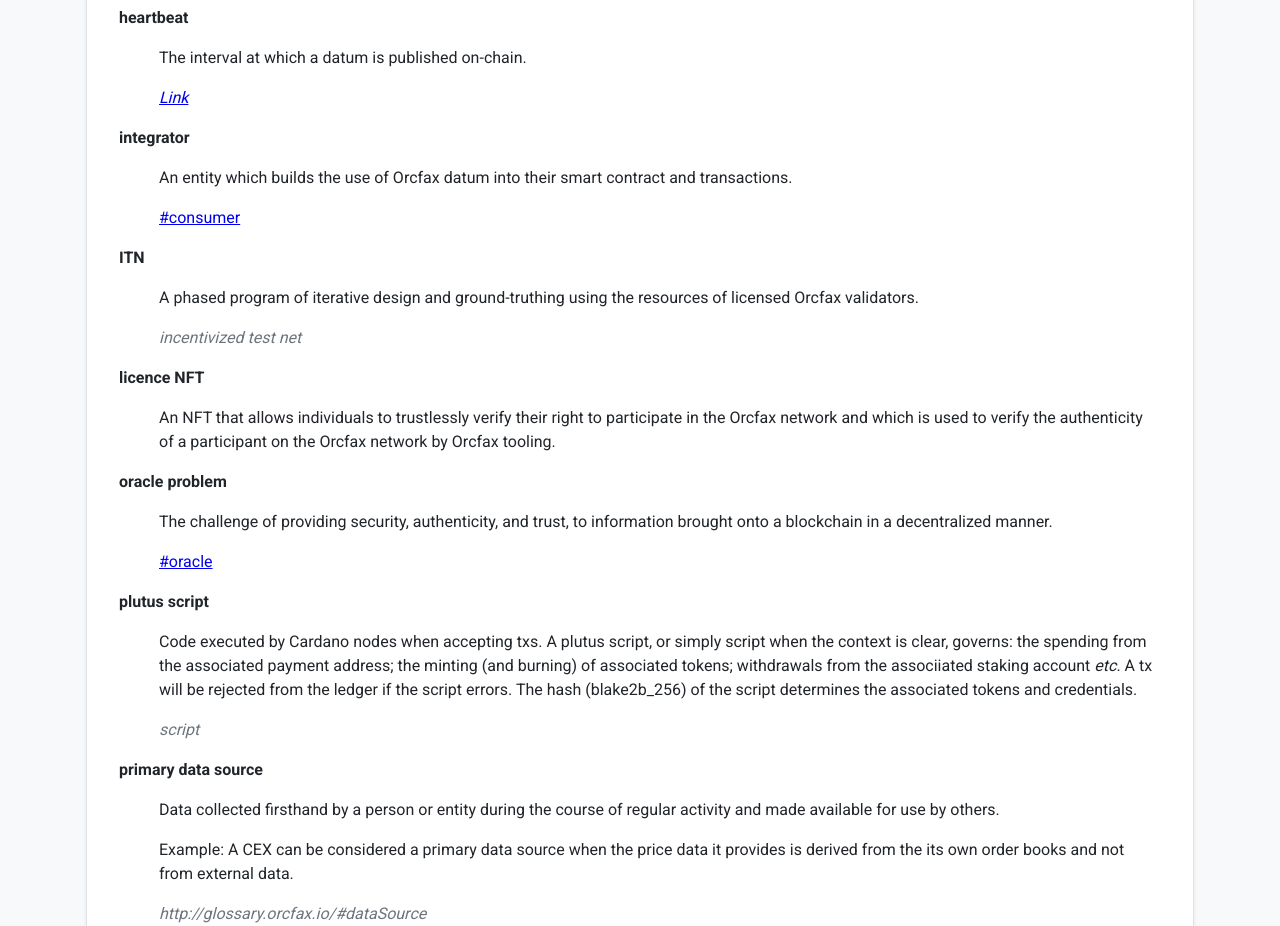
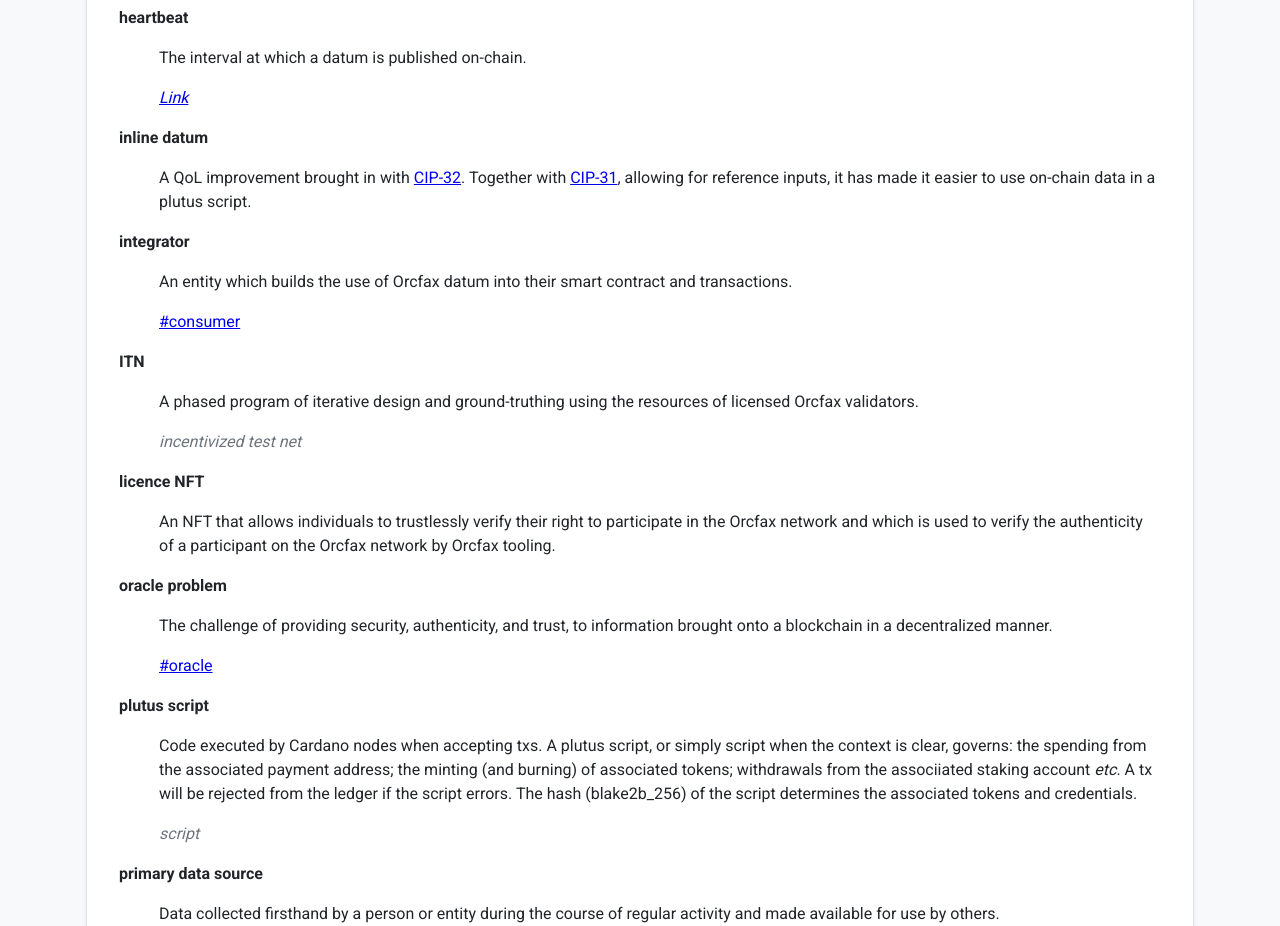
Before and after one commit to orcfax/glossary, a plain HTML site: page docs/index.html in a window 1280 px wide. Shown: the part 3880-4806 px from the top of the page. Drawn offline with Linux system fonts and the light colour scheme.

Commit message:
inline datum (#40)
* rebase branch

* build and lint

---------

Co-authored-by: waalge <waagle@jes>

```diff
--- a/docs/index.html
+++ b/docs/index.html
@@ -298,6 +298,12 @@
       <a href="https://github.com/orcfax/issues/issues/103#issuecomment-1941452885">Link</a>
     </dd></div>
 
+<div class="term-container" id="inlineDatum" typeof="skos:Concept"><dt class="col-12 mt" lang="en" property="skos:prefLabel">inline datum</dt> <dd class="col-12" lang="en" property="skos:definition"><p> A QoL improvement brought in with <a href="https://cips.cardano.org/cip/CIP-32">CIP-32</a>.
+ Together with <a href="https://cips.cardano.org/cip/CIP-31">CIP-31</a>, allowing for reference inputs,
+ it has made it easier to use on-chain data in a plutus script.
+ </p>
+</dd></div>
+
 <div class="term-container" id="integrator" typeof="skos:Concept"><dt class="col-12 mt" lang="en" property="skos:prefLabel">integrator</dt> <dd class="col-12" lang="en" property="skos:definition"><p> An entity which builds the use of Orcfax datum into their
  smart contract and transactions.
  </p>
```
Also changed, not shown: 2 other files.
